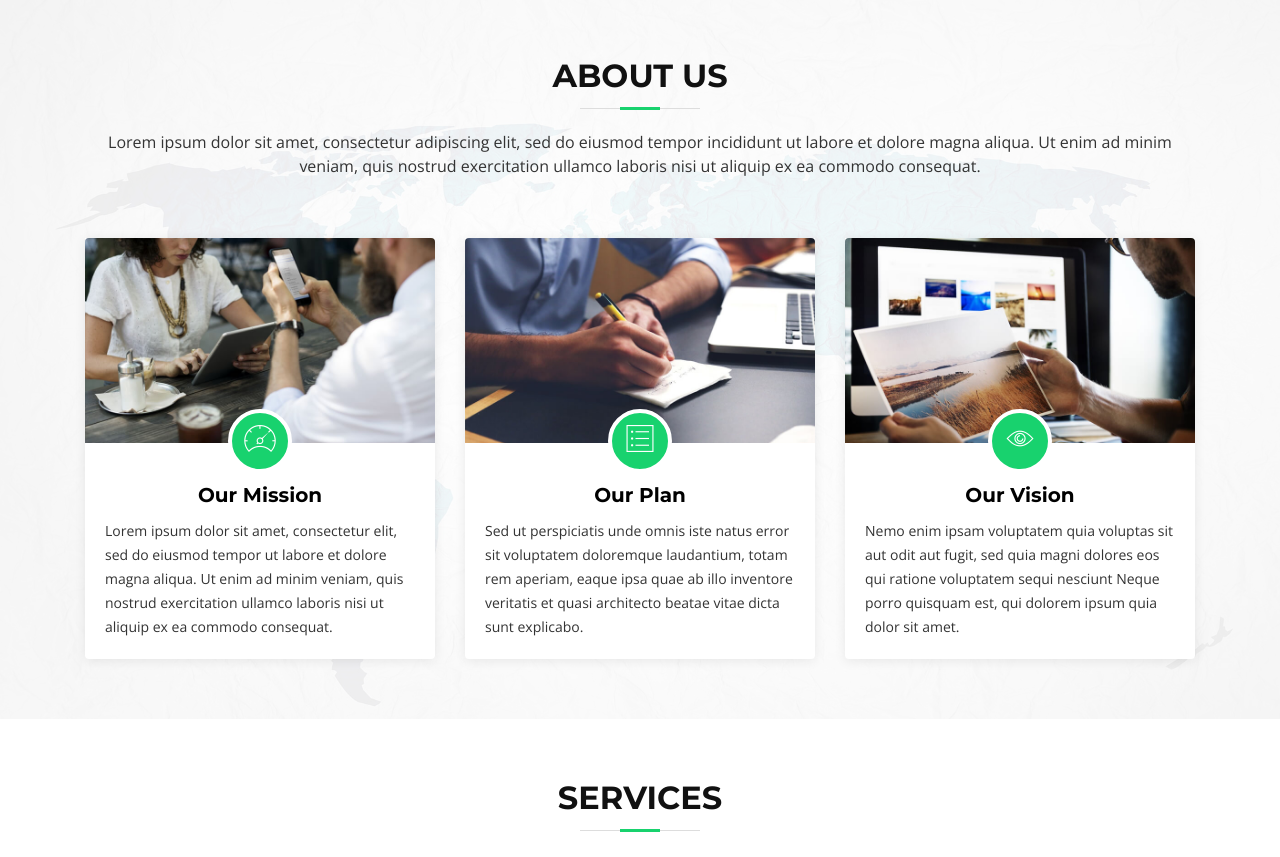
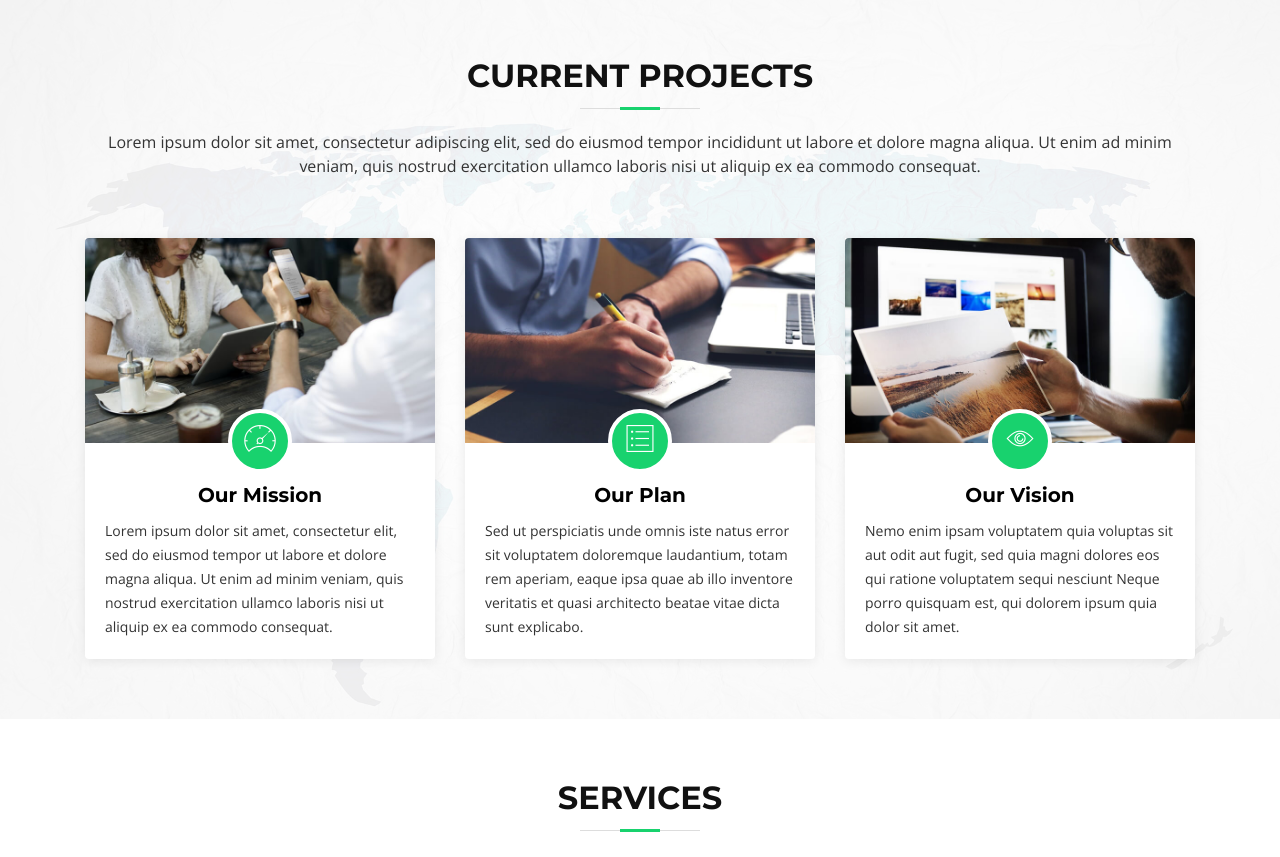
Before and after one commit to daayaan/daayaan.github.io, a plain HTML site: page index.html in a window 1280 px wide. Shown: the part 1035-1892 px from the top of the page. Drawn offline with nearby package versions, Linux system fonts and the light colour scheme; animation ran at ten frames a second; files whose address does not match are found by name.

Commit message:
Update index.html

```diff
--- a/index.html
+++ b/index.html
@@ -190,7 +190,7 @@
       <div class="container">
 
         <header class="section-header">
-          <h3>About Us</h3>
+          <h3>Current Projects</h3>
           <p>Lorem ipsum dolor sit amet, consectetur adipiscing elit, sed do eiusmod tempor incididunt ut labore et dolore magna aliqua. Ut enim ad minim veniam, quis nostrud exercitation ullamco laboris nisi ut aliquip ex ea commodo consequat.</p>
         </header>
 
```
